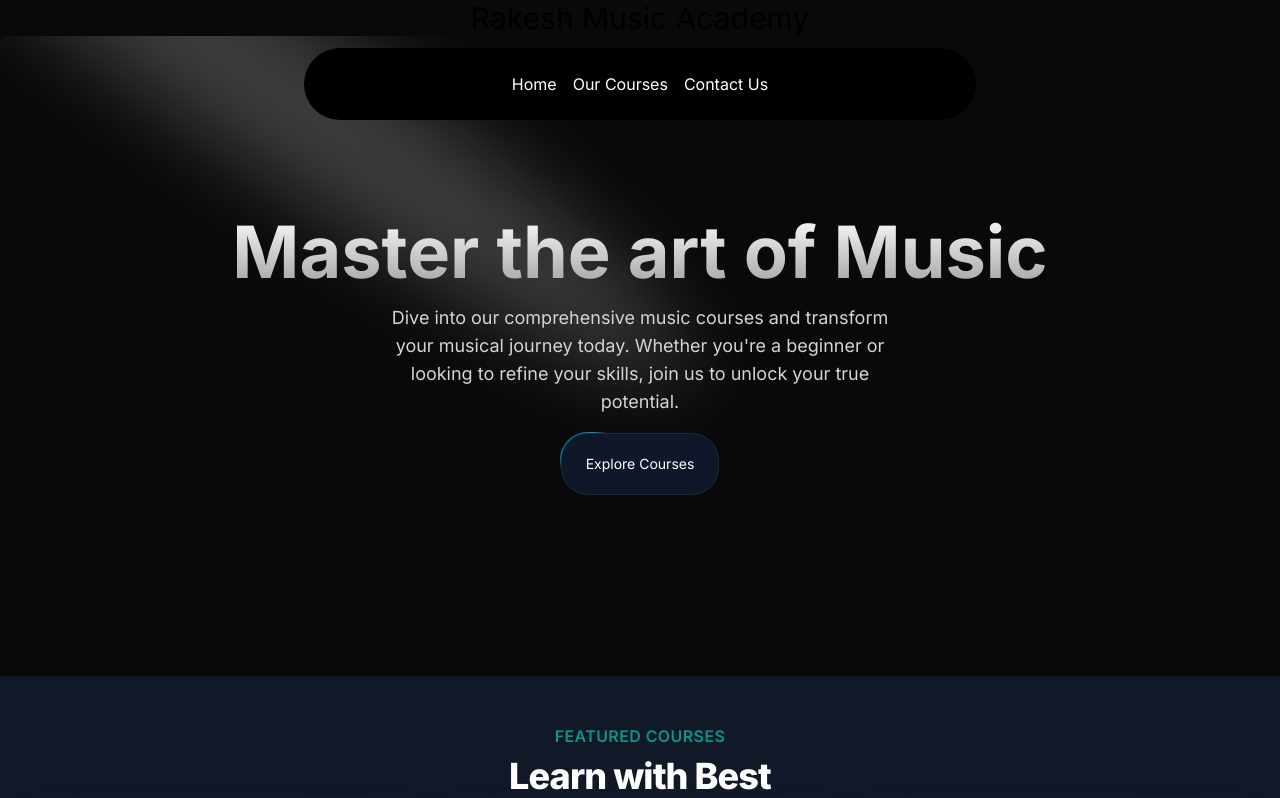
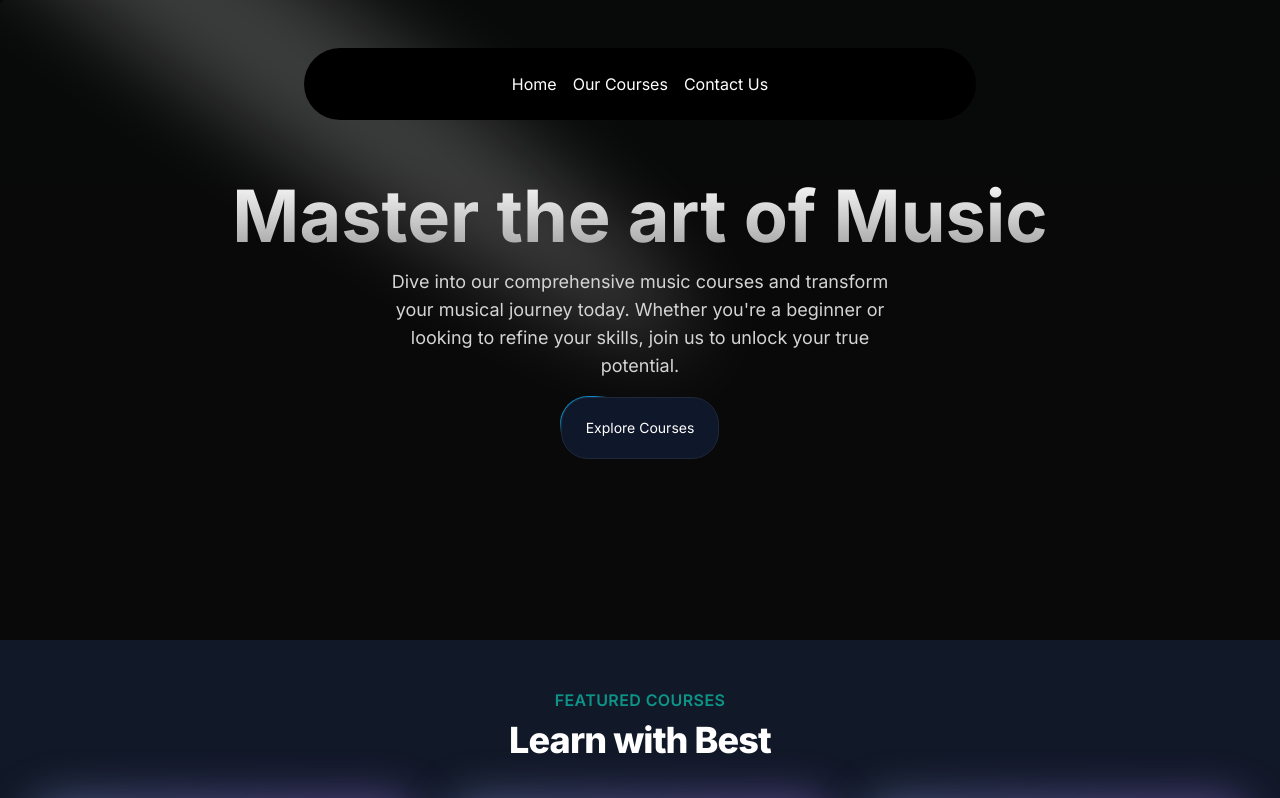
Before and after one commit to Rakesh709/Nextjs-MusicAcadeProject, a Next.js app: page / in a window 1280 px wide. Shown: the top 798 px of the page. Built offline with nearby package versions, Linux system fonts and the light colour scheme.

Commit message:
removed top name

```diff
--- a/src/app/page.tsx
+++ b/src/app/page.tsx
@@ -7,7 +7,7 @@ export default function Home() {
   return (
     <main className="min-h-screen bg-black/[0.96] antialiased bg-grid-white/[0.03]">
         {/* for grid plugin need to import */}
-       <h1 className="text-3xl text-center">Rakesh Music Academy</h1>
+       {/* <h1 className="text-3xl text-center">Rakesh Music Academy</h1> */}
        <HeroSection/>
        <FeaturedCourses/>
        <ThreeDCardDemo/>
```
